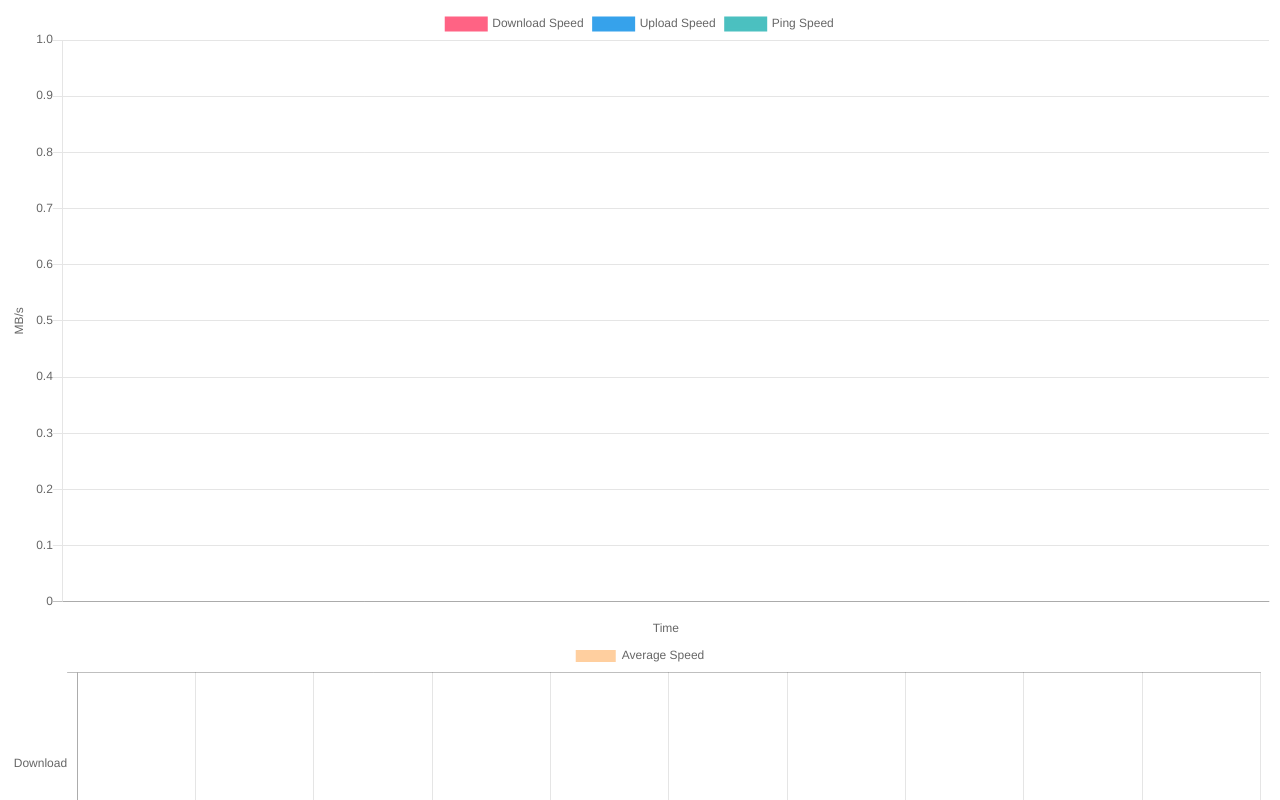
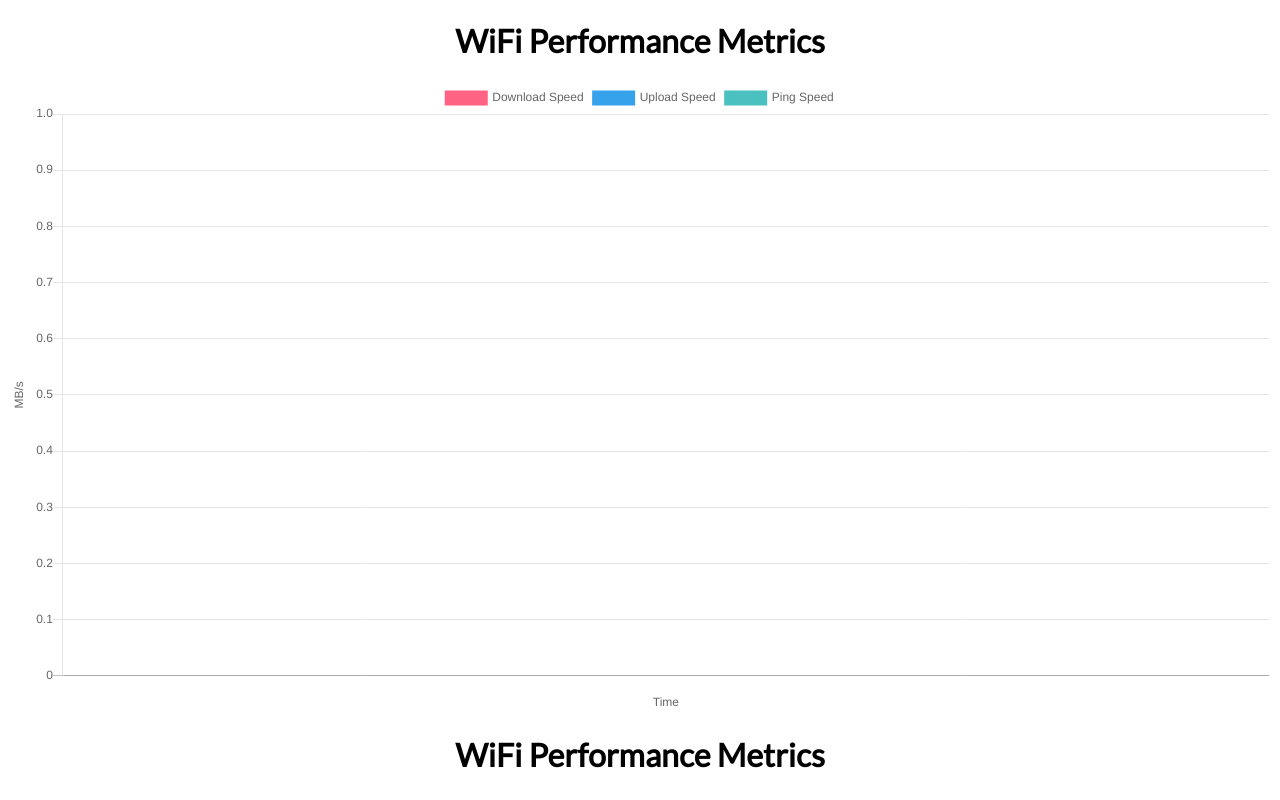
Before and after one commit to waynegraham/pi_wifi_monitor, a plain HTML site: page web/index.html in a window 1280 px wide. Shown: the top 800 px of the page. Drawn offline with nearby package versions, Linux system fonts and the light colour scheme.

Commit message:
Update display of the charts

```diff
--- a/web/index.html
+++ b/web/index.html
@@ -4,16 +4,20 @@
 <head>
   <meta charset="utf-8">
   <meta http-equiv="x-ua-compatible" content="ie=edge">
-  <title>WiFi Monitor Times</title>
+  <title>WiFi Performance Metrics</title>
+  <link href="https://fonts.googleapis.com/css?family=Lato&display=swap" rel="stylesheet">
   <style>
     html,
     body {
       height: 100%;
+      font-family: 'Lato', sans-serif;
     }
 
-    #chartContainer {
-      /* height: 300px; */
-      height: 100%;
+    h1 {
+      text-align: center;
+    }
+
+    .chartContainer {
       width: 100%;
     }
 
@@ -27,8 +31,13 @@
 
 <body>
 
-  <div id="chartContainer">
+  <div class="chartContainer">
+    <h1>WiFi Performance Metrics</h1>
     <canvas id="chart"></canvas>
+  </div>
+
+  <div class="chartContainer">
+    <h1>WiFi Performance Metrics</h1>
     <canvas id="statistics"></canvas>
   </div>
 
--- a/web/js/chart2.js
+++ b/web/js/chart2.js
@@ -37,11 +37,6 @@ function makeChart(speeds) {
   var pingMean = d3.mean(speeds, function(mean) {
     return mean.Ping;
   });
-
-
-  console.log('download mean', downMean);
-  console.log('upload mean', upMean);
-  console.log('ping mean', pingMean);
 
   var statistics = new Chart('statistics', {
     type: 'horizontalBar',
```
